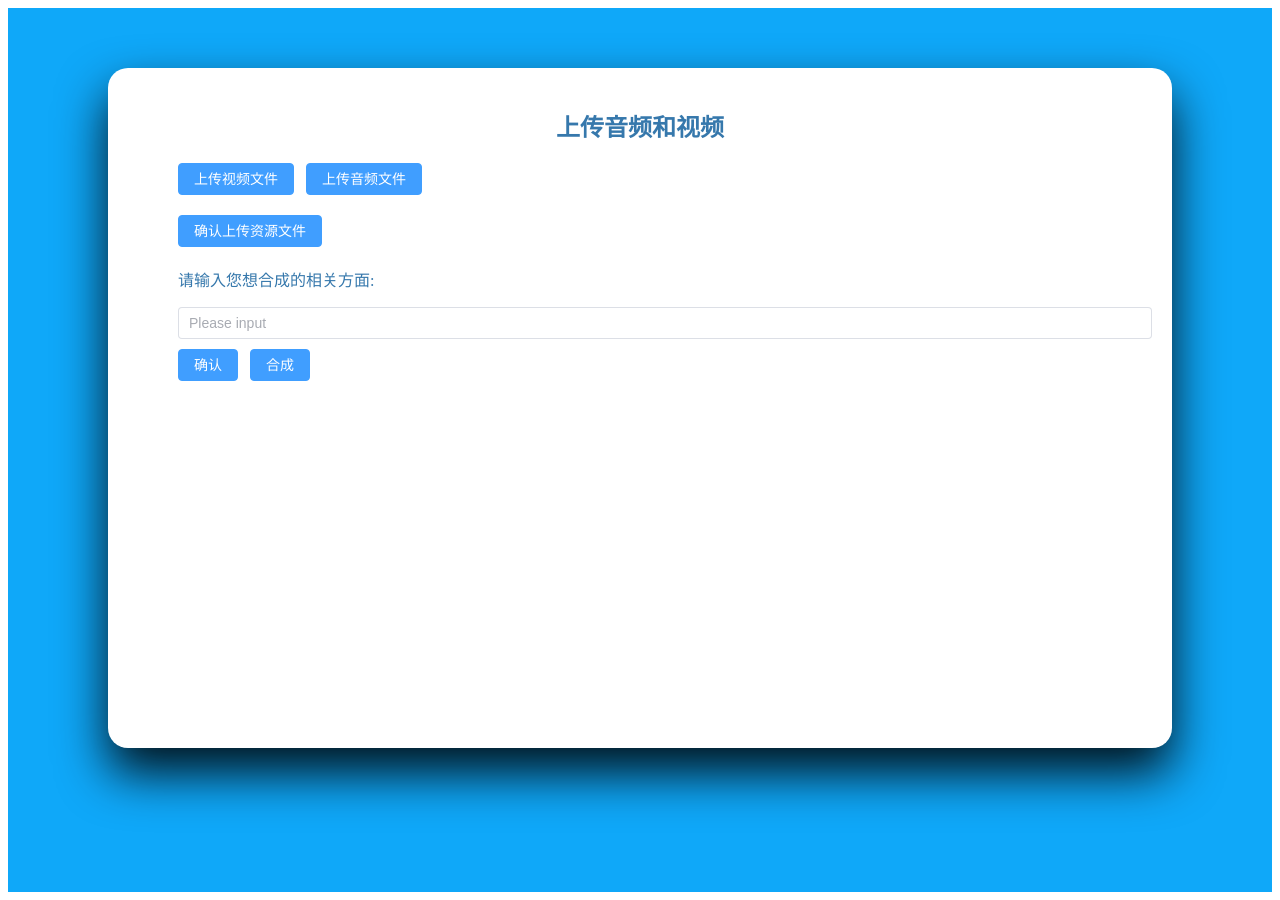
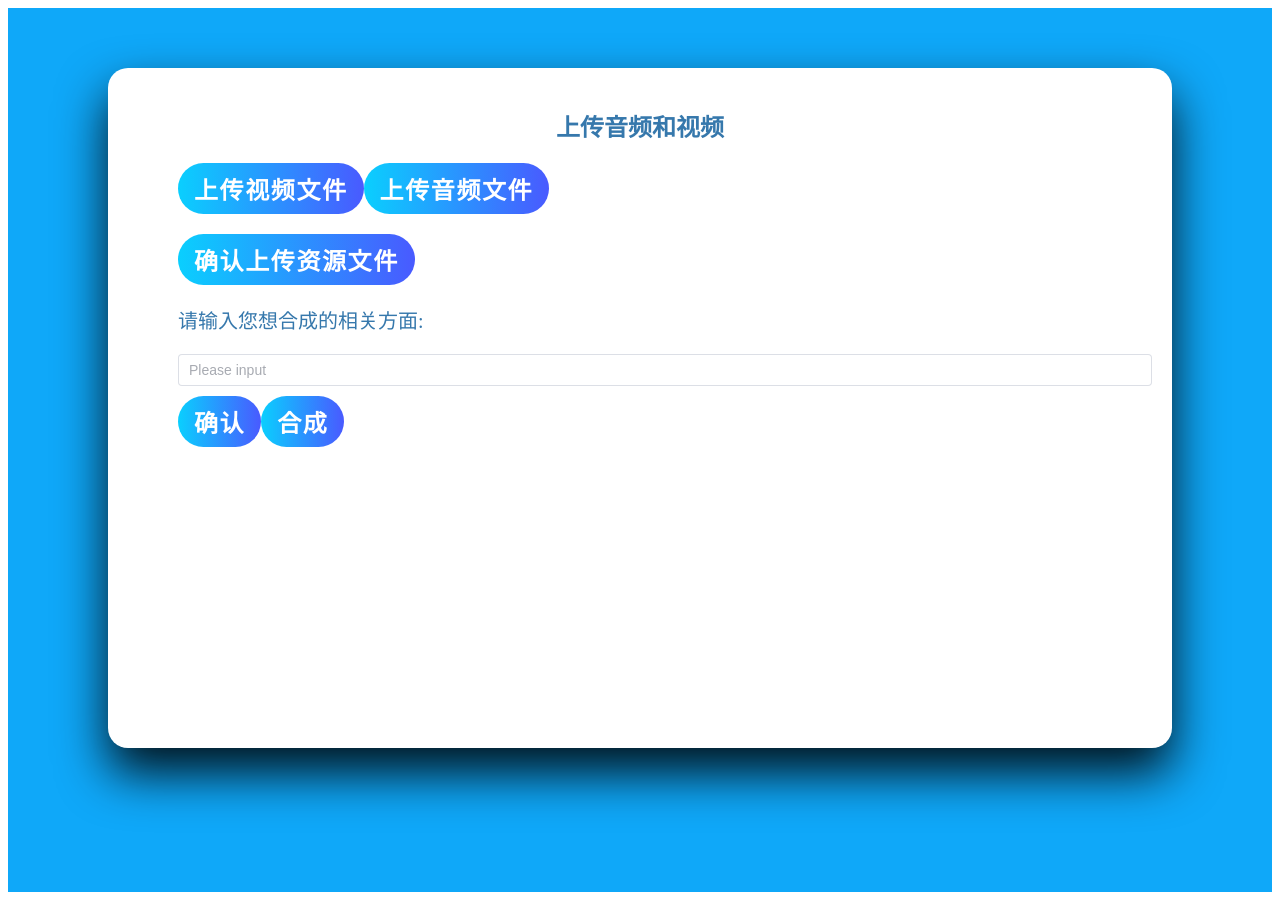
Before and after one commit to eyu104/VAM-upload, a Vue app: page / in a window 1280 px wide. Built offline with nearby package versions, Linux system fonts and the light colour scheme.

Commit message:
按钮样式

```diff
--- a/src/App.vue
+++ b/src/App.vue
@@ -1,4 +1,5 @@
 <script setup>
+  import Dbutton from '../src/components/Dbutton.vue'
   import { ref } from 'vue';
   import { ElMessage } from 'element-plus'
   import { Check } from '@element-plus/icons-vue'
@@ -120,6 +121,10 @@ const mix = () => {
 // 点击确认按钮
 const confirm = () => {
 // 点击确认后对msgtext的操作
+  msgText.value = msgText.value + '\n' + '正在处理，请稍后...'
+  setTimeout(() =>{
+            msgText.value = '收到' + input.value
+          }, 1000);
 }
 
 </script>
@@ -137,11 +142,23 @@ const confirm = () => {
         </div>
 
         <div class="select">
-          <el-button type="primary" @click="upload0">上传视频文件</el-button>
-          <el-button type="primary" @click="upload1">上传音频文件</el-button>
+          <Dbutton
+            @click="upload0"
+             >
+             上传视频文件
+          </Dbutton>
+          <Dbutton
+            @click="upload1"
+             >
+             上传音频文件
+          </Dbutton>
         </div>
         <div class="up">
-          <el-button type="primary" @click="countTime">确认上传资源文件</el-button>
+          <Dbutton
+            @click="countTime"
+             >
+             确认上传资源文件
+          </Dbutton>
           <div v-show="pro" class="pro">
             <el-progress  type="circle" :percentage="percentages" :status="isSuccess">
               <el-button v-if="percentages == 100" type="success" :icon="Check" circle />
@@ -149,13 +166,22 @@ const confirm = () => {
           </div>
         </div>
         <div class="chat">
-          <p style="color: #3678ac;">{{ msgText }}</p>
+          <p style="color: #3678ac; white-space: pre-line; font-size: 20px;">{{ msgText }}</p>
           <div class="msg">
             <el-input v-model="input" placeholder="Please input" clearable />
           </div>
           <div>
-            <el-button type="primary" @click="confirm">确认</el-button>
-            <el-button type="primary" @click="mix">合成</el-button>
+            <Dbutton
+            @click="confirm"
+             >
+             确认
+          </Dbutton>
+          <Dbutton
+            @click="mix"
+             >
+             合成
+          </Dbutton>
+
           </div>
         </div>
     </div>
@@ -167,7 +193,7 @@ const confirm = () => {
   background-color: #0fa8f9;
   min-height: 98VH;
   padding: 50px;
-
+  font-family: "楷体","楷体_GB2312";
 }
 
 .upload-btn {
@@ -211,9 +237,14 @@ const confirm = () => {
 .chat {
   margin-top: 20px;
   margin-left: 50px;
+  white-space: pre-line;
 }
 
 .msg{
   margin: 0 0 10px 0;
 }
+
+.btn {
+  font-size: large;
+}
 </style>
--- /dev/null
+++ b/src/components/Dbutton.vue
@@ -0,0 +1,83 @@
+<script setup>
+import { ref } from 'vue';
+const showSpan = ref(false)
+const s = ref(null)
+const b = ref(null)
+const spanT = ref(0)
+const spanL = ref(0)
+const clickEvent = defineEmits(['click'])
+
+const addSpan = (event) => {
+    clickEvent('click','click')
+    showSpan.value = true
+    const btnRect = b.value.getBoundingClientRect()
+    let x = event.clientX - btnRect.left
+    let y = event.clientY - btnRect.top
+    spanL.value = x
+    spanT.value = y
+    setTimeout(()=> {
+        showSpan.value = false
+    },300)
+}
+</script>
+
+<template>
+    <button ref="b" @click="addSpan" >
+        <slot></slot>
+    <span ref="s" v-if="showSpan" :style="{left: spanL + 'px',top: spanT + 'px'}"></span>
+    </button>
+</template>
+
+<style scoped>
+
+
+* {
+    margin: 0;
+    padding: 0;
+    box-sizing: border-box;
+}
+
+button {
+    overflow: hidden;
+
+    /* 字体 */
+    font-family: "楷体","楷体_GB2312";
+
+    padding: 1vmin 2vmin;
+    border: none;
+    border-radius: 10vmin;
+    /* 颜色 */
+    background-image: linear-gradient(90deg, #0acffe, #495aff);
+    color: #fff;
+    /* 字体大小 */
+    font-size: 3vmin;
+    font-weight: bold;
+    letter-spacing: 0.2vmin;
+    cursor: pointer;
+    position: relative;
+}
+
+button span {
+    background-color: #fff;
+    border-radius: 50%;
+    position: absolute;
+
+    transform: translate(-50%, -50%);
+
+    /* 动画速度 */
+    animation: animate 2s ease-out infinite;
+}
+@keyframes animate {
+    0% {
+        width: 0;
+        height: 0;
+        opacity: 0.5;
+    }
+    100% {
+        width: 200vmin;
+        height: 200vmin;
+        opacity: 0.5;
+    }
+}
+
+</style>
```
